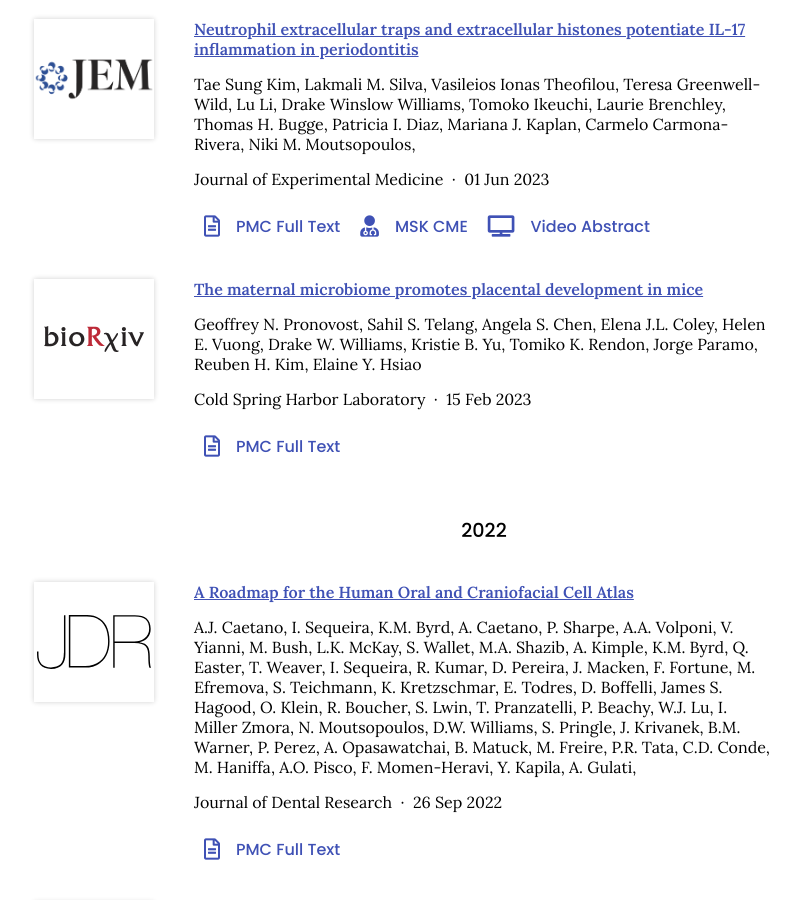
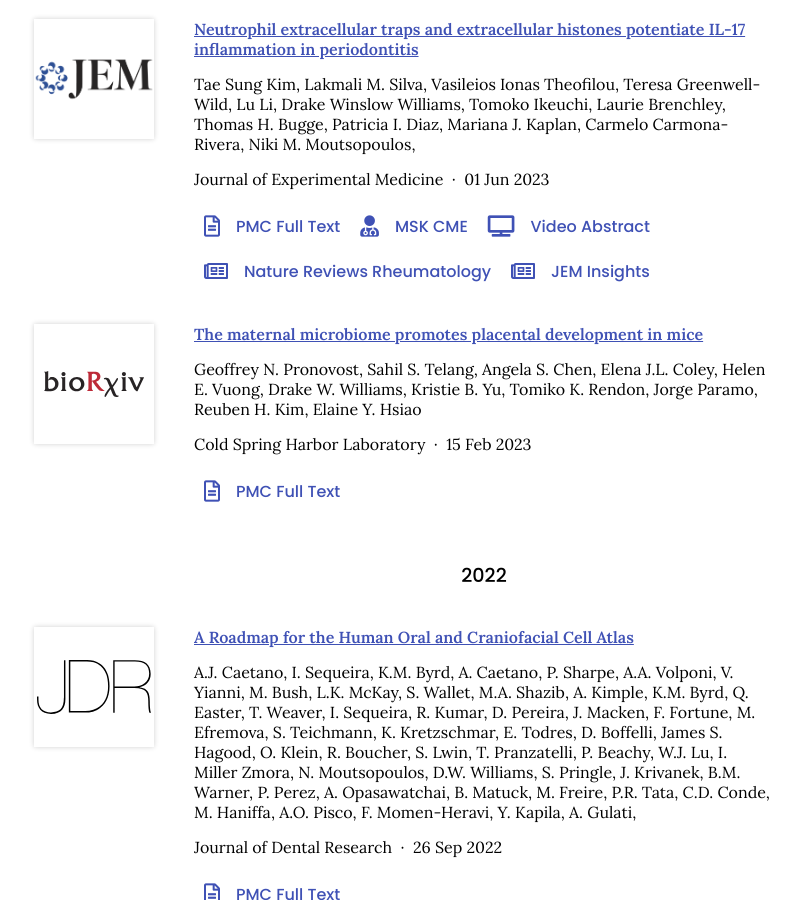
Before and after one commit to williamsdrake/williamsdrake.github.io, a Jekyll site: the page built from publications/index.md, in a window 1280 px wide and 900 px high, scrolled down 343 px. Shown: the whole window, without its empty margins (156-956 px from the left). Built offline with Jekyll 4.4.1, drawn with Linux system fonts in a browser that asks for light colours; nearby versions of some CDN libraries; comment, search, counter and statistics services are not loaded.

Commit message:
Generate citations

```diff
--- a/_data/citations.yaml
+++ b/_data/citations.yaml
@@ -35,6 +35,12 @@
   - type: video
     link: https://www.youtube.com/watch?v=W4zU04S55ps
     text: Video Abstract
+  - type: press
+    link: https://doi.org/10.1038/s41584-023-01000-9
+    text: Nature Reviews Rheumatology
+  - type: press
+    link: https://doi.org/10.1084/jem.20230783
+    text: JEM Insights
 - id: doi:10.1101/2023.02.15.528712
   title: The maternal microbiome promotes placental development in mice
   authors:
```
